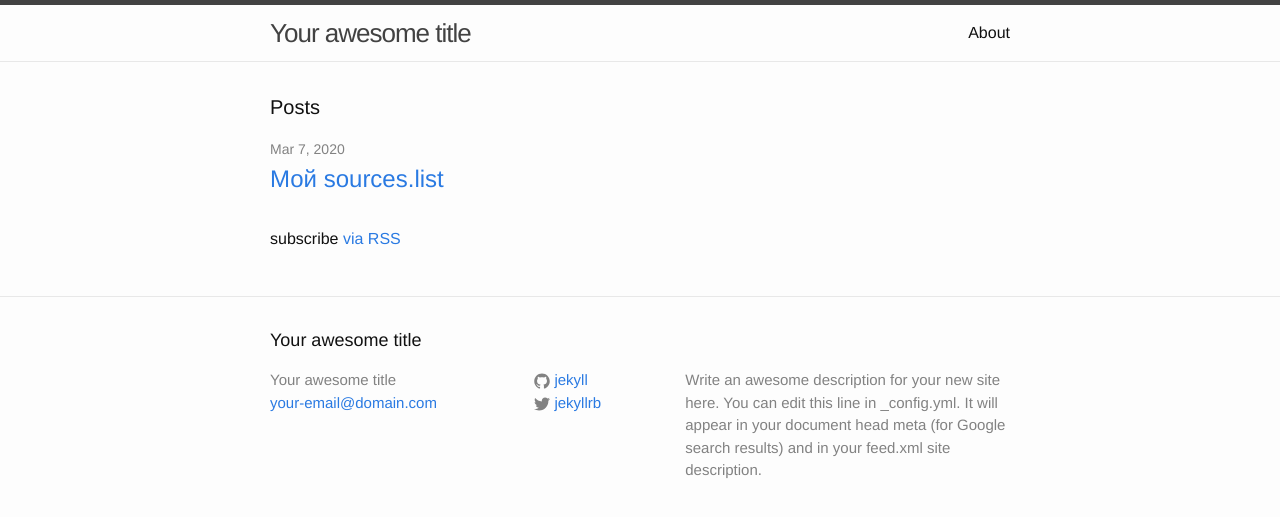
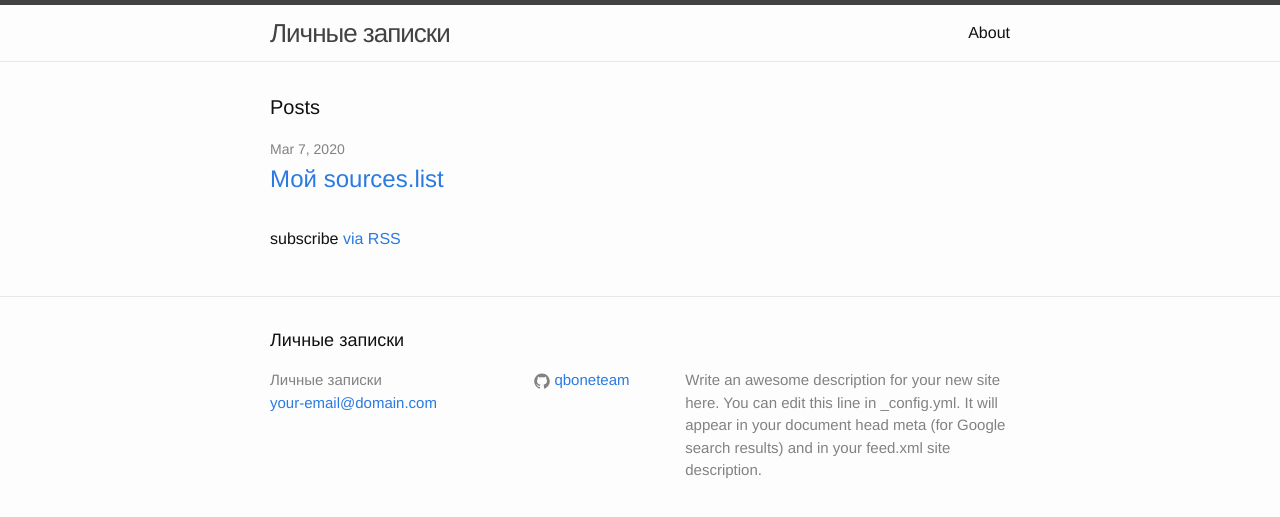
Before and after one commit to qboneteam/timoshik.ru, a Jekyll site: the page built from index.html, in a window 1280 px wide. Shown: the top 517 px of the page. Built offline with Jekyll 4.4.1, drawn with Linux system fonts in a browser that asks for light colours.

Commit message:
Change site title

```diff
--- a/_config.yml
+++ b/_config.yml
@@ -6,7 +6,7 @@
 # 'jekyll serve'. If you change this file, please restart the server process.
 
 # Site settings
-title: Your awesome title
+title: Личные записки
 email: your-email@domain.com
 description: > # this means to ignore newlines until "baseurl:"
   Write an awesome description for your new site here. You can edit this
@@ -14,8 +14,8 @@ description: > # this means to ignore newlines until "baseurl:"
   Google search results) and in your feed.xml site description.
 baseurl: "" # the subpath of your site, e.g. /blog
 url: "http://yourdomain.com" # the base hostname & protocol for your site
-twitter_username: jekyllrb
-github_username:  jekyll
+twitter_username:
+github_username: qboneteam
 
 # Build settings
 markdown: kramdown
```
